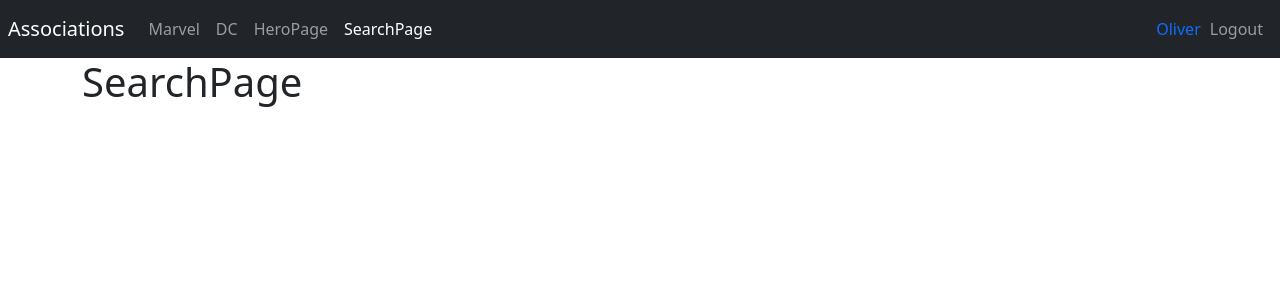
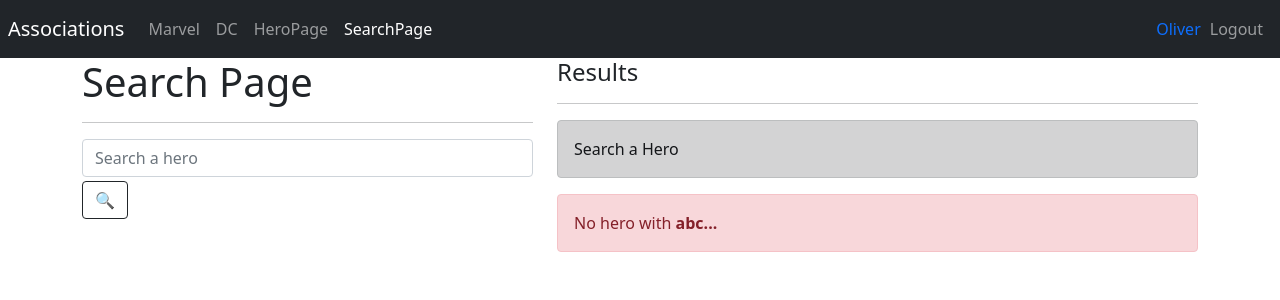
Before and after one commit to Oliver31Batista/HeroesApp, a React (Vite) app: page /search in a window 1280 px wide. Shown: the top 300 px of the page. Built offline with nearby package versions, Linux system fonts and the light colour scheme.

Commit message:
Designing the search screen

```diff
--- a/src/heroes/pages/SearchPage.jsx
+++ b/src/heroes/pages/SearchPage.jsx
@@ -1,5 +1,35 @@
+import { HeroCard } from "../components";
+
 export const SearchPage = () => {
   return (
-    <h1>SearchPage</h1>
-  )
-}
+    <>
+      <div className="row">
+        <div className="col-5">
+          <h1>Search Page</h1>
+          <hr />
+          <form action="">
+            <input
+              type="text"
+              placeholder="Search a hero"
+              className="form-control"
+              name="searchText"
+              autoComplete="off"
+            />
+            <div className="btn btn-outline-dark mt-1">🔍</div>
+          </form>
+        </div>
+
+        <div className="col-7">
+          <h4>Results</h4>
+          <hr />
+
+          <div className="alert alert-dark">Search a Hero</div>
+
+          <div className="alert alert-danger">No hero with <b>abc...</b></div>
+
+          {/* <HeroCard /> */}
+        </div>
+      </div>
+    </>
+  );
+};
```
